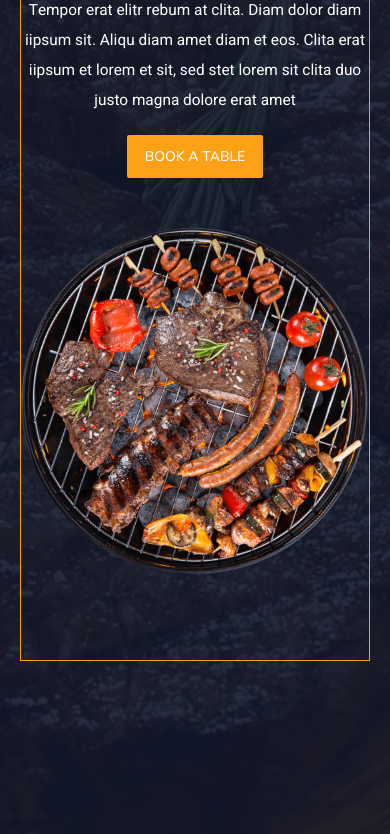
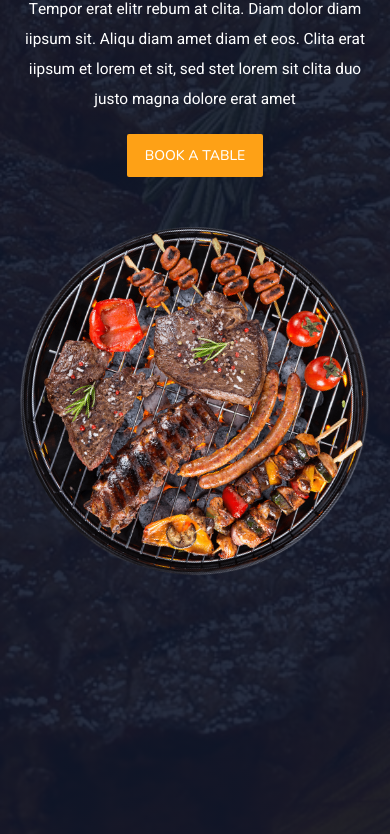
Before and after one commit to kusonu429/Restoran, a plain HTML site: page index.html in a window 390 px wide. Shown: the part 342-1176 px from the top of the page. Drawn offline with nearby package versions, Linux system fonts and the light colour scheme; files that its build step writes are made by us from their sources.

Commit message:
media changes
media changes

```diff
--- a/css/_media.scss
+++ b/css/_media.scss
@@ -132,7 +132,7 @@
       .box {
         width: 100%;
         margin: 25px auto;
-        // border: 2px solid  red;
+
       }
 
       .text {
@@ -344,7 +344,7 @@ footer{
     header{
         .banners{
             width: 90%;
-            border: 1px solid orange;
+
             .text{
                 summary{
                     h1{
```
